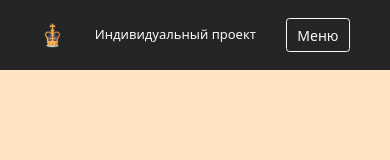
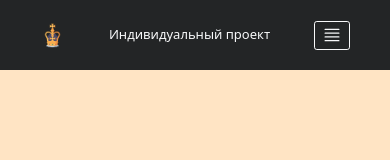
Before and after one commit to tomasaxuuu/UniversityProject, a plain HTML site: page Site.html in a window 390 px wide. Shown: the top 160 px of the page. Drawn offline with nearby package versions, Linux system fonts and the light colour scheme.

Commit message:
new menu button

```diff
--- a/Site.html
+++ b/Site.html
@@ -26,7 +26,20 @@
             <form class="form-inline">
               <!-- <input class="form-control mr-sm-2" type="search" id="elastic" placeholder="Поиск по сайту" aria-label="Search"> -->
               <!-- <button class="btn btn-outline-light my-2 my-sm-0" type="submit">Искать</button> -->
-              <button class="btn btn-outline-light" type="button" data-bs-toggle="offcanvas" data-bs-target="#offcanvasRight" aria-controls="offcanvasRight">Меню</button>
+              <button class="btn btn-outline-light btn-sm" type="button" data-bs-toggle="offcanvas" data-bs-target="#offcanvasRight" aria-controls="offcanvasRight"><svg xmlns="http://www.w3.org/2000/svg" width="30" height="30" fill="currentColor" class="bi bi-justify" viewBox="0 0 16 16">
+                <path fill-rule="evenodd" d="M2 12.5a.5.5 0 0 1 .5-.5h11a.5.5 0 0 1 0 1h-11a.5.5 0 0 1-.5-.5zm0-3a.5.5 0 0 1 .5-.5h11a.5.5 0 0 1 0 1h-11a.5.5 0 0 1-.5-.5zm0-3a.5.5 0 0 1 .5-.5h11a.5.5 0 0 1 0 1h-11a.5.5 0 0 1-.5-.5zm0-3a.5.5 0 0 1 .5-.5h11a.5.5 0 0 1 0 1h-11a.5.5 0 0 1-.5-.5z"/>
+              </svg></button>
+
+
+
+              <!-- <button class="btn btn-outline-light v_butt" type="button" data-bs-toggle="offcanvas" data-bs-target="#offcanvasRight" aria-controls="offcanvasRight">Меню</button> -->
+              <!-- <button class="btn btn-outline-light btn-sm" type="button" data-bs-toggle="offcanvas" data-bs-target="#offcanvasRight" aria-controls="offcanvasRight">Меню</button> -->
+
+
+              <!-- <div class="container-fluid">
+                <button class="navbar-toggler" style="background: bisque;" type="button" data-bs-toggle="collapse" data-bs-target="#navbarToggleExternalContent" aria-controls="navbarToggleExternalContent" aria-expanded="false" aria-label="Toggle navigation">
+                  <span class="navbar-toggler-icon" style="color: #232526;"></span>
+                </button> -->
               <!-- <button class="btn btn-outline-light ml-2" type="button theme-button" id="theme-button">тема</button> -->
               <!-- <div class="theme-button" id="theme-button">Change theme</div> -->
               <!-- <a type="button" class="social p-1 mr-1" data-toggle="modal" data-type="tooltip" data-target="#Mod_Contact"  target="blank" data-placement="bottom"  title="Контакты"><img src="./Images/Social.png" width="55" height="55"></a>     -->
--- a/Styles/SiteStyles.css
+++ b/Styles/SiteStyles.css
@@ -543,6 +543,14 @@ footer p {
     border-radius: 18px;
 }
 
+/* .btn-sm{
+    visibility: hidden;
+
+}
+.v_butt{
+    visibility: visible;
+} */
+
 
 /* Семна темы */
 .theme-button
@@ -669,6 +677,10 @@ footer p {
     .text-light {
         font-size: 13px;
     }
+    .btn-sm svg{
+        width: 20px;
+        height: 20px;
+    }
 }
 @media (max-width: 375px) {
     .logot {
```
